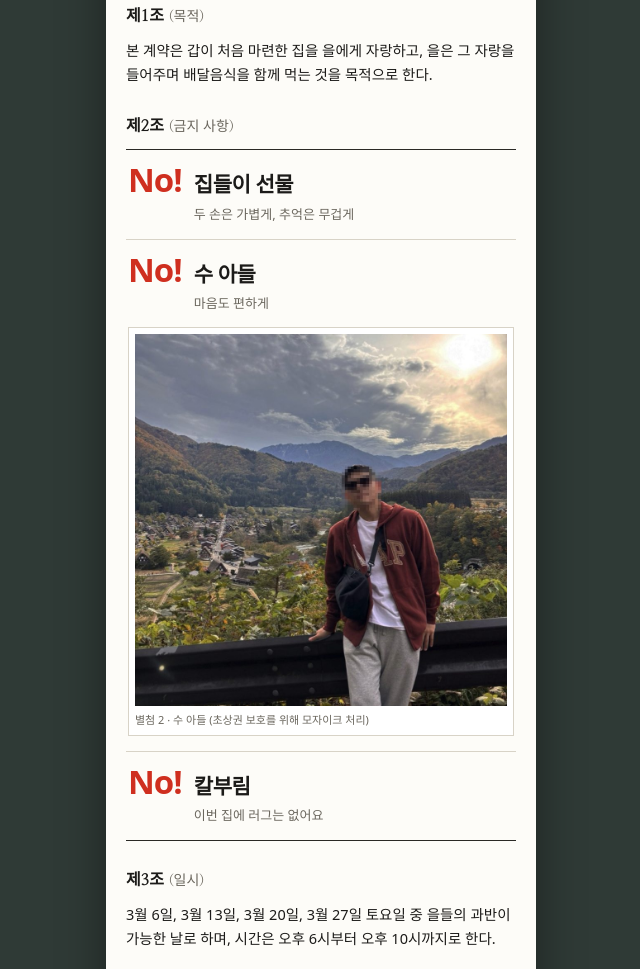
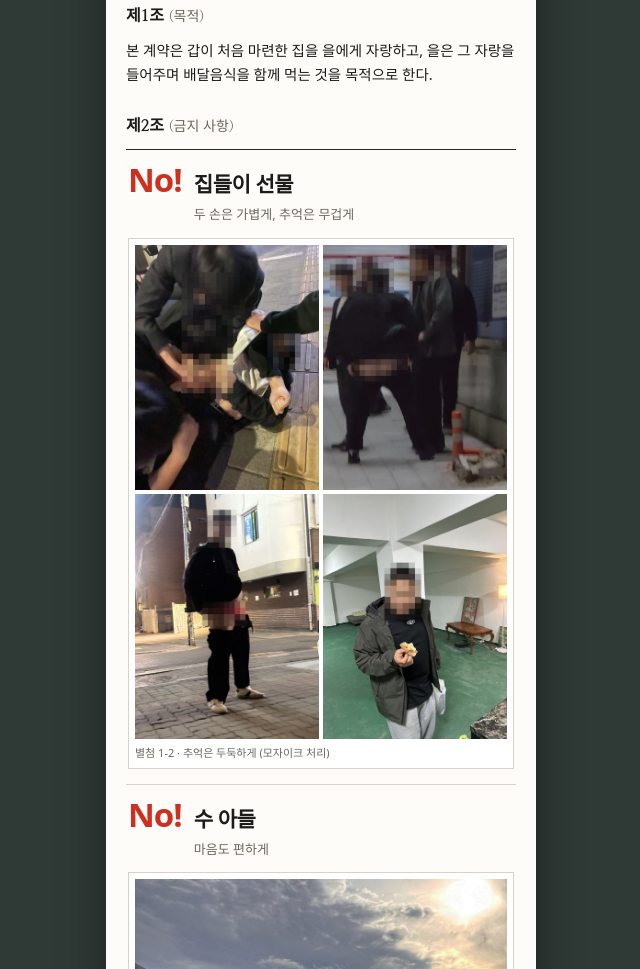
Before and after one commit to DooMoolHead/First-my-Home, a plain HTML site: page invite/b.html in a window 1280 px wide. Shown: the part 661-1630 px from the top of the page, without its empty margins (319-959 px from the left). Drawn offline with Linux system fonts and the light colour scheme; a web font is replaced by a local one.

Commit message:
Add mosaic memory photos under No! 집들이 선물
Co-Authored-By: Claude Opus 5.5 <noreply@anthropic.com>
Claude-Session: https://claude.ai/code/session_01DzjZXFq9R7kmhVuMJWxoV7

```diff
--- a/invite/b.html
+++ b/invite/b.html
@@ -48,6 +48,8 @@ h1{font-family:'Nanum Myeongjo',serif; font-weight:800; font-size:27px; margin:2
 .nos b{font-size:21px; font-weight:700; letter-spacing:-.02em}
 .nos .su{grid-column:1/-1; margin:12px 0 2px; border:1px solid var(--hair); padding:6px; background:#fff}
 .nos .su img{display:block; width:100%; aspect-ratio:1; object-fit:cover; object-position:64% 62%}
+.nos .mem div{display:grid; grid-template-columns:1fr 1fr; gap:4px}
+.nos .mem img{display:block; width:100%; aspect-ratio:3/4; object-fit:cover}
 .nos .su figcaption{font-size:11px; color:var(--ink-2); padding-top:5px}
 .nos li > span:not(.no){grid-column:2; color:var(--ink-2); font-size:13px; margin-top:2px}
 
@@ -150,7 +152,7 @@ h1{font-family:'Nanum Myeongjo',serif; font-weight:800; font-size:27px; margin:2
   <section class="art">
     <h2>제2조 <span>(금지 사항)</span></h2>
     <ul class="nos">
-      <li><span class="no">No!</span><b>집들이 선물</b><span>두 손은 가볍게, 추억은 무겁게</span></li>
+      <li><span class="no">No!</span><b>집들이 선물</b><span>두 손은 가볍게, 추억은 무겁게</span><figure class="su mem"><div><img src="photos/memory-1.jpg" alt="추억 사진 1 (모자이크)" loading="lazy"><img src="photos/memory-2.jpg" alt="추억 사진 2 (모자이크)" loading="lazy"><img src="photos/memory-3.jpg" alt="추억 사진 3 (모자이크)" loading="lazy"><img src="photos/memory-4.jpg" alt="추억 사진 4 (모자이크)" loading="lazy"></div><figcaption>별첨 1-2 · 추억은 두둑하게 (모자이크 처리)</figcaption></figure></li>
       <li><span class="no">No!</span><b>수 아들</b><span>마음도 편하게</span><figure class="su"><img src="photos/no-su-adeul.jpg" alt="수 아들 사진 (얼굴 모자이크)" loading="lazy"><figcaption>별첨 2 · 수 아들 (초상권 보호를 위해 모자이크 처리)</figcaption></figure></li>
       <li><span class="no">No!</span><b>칼부림</b><span>이번 집에 러그는 없어요</span></li>
     </ul>
```
Also changed, not shown: invite/a.html (+3 -1 lines), invite/c.html (+3 -1 lines), invite/photos/memory-1.jpg (added), invite/photos/memory-2.jpg (added), invite/photos/memory-3.jpg (added), invite/photos/memory-4.jpg (added).
